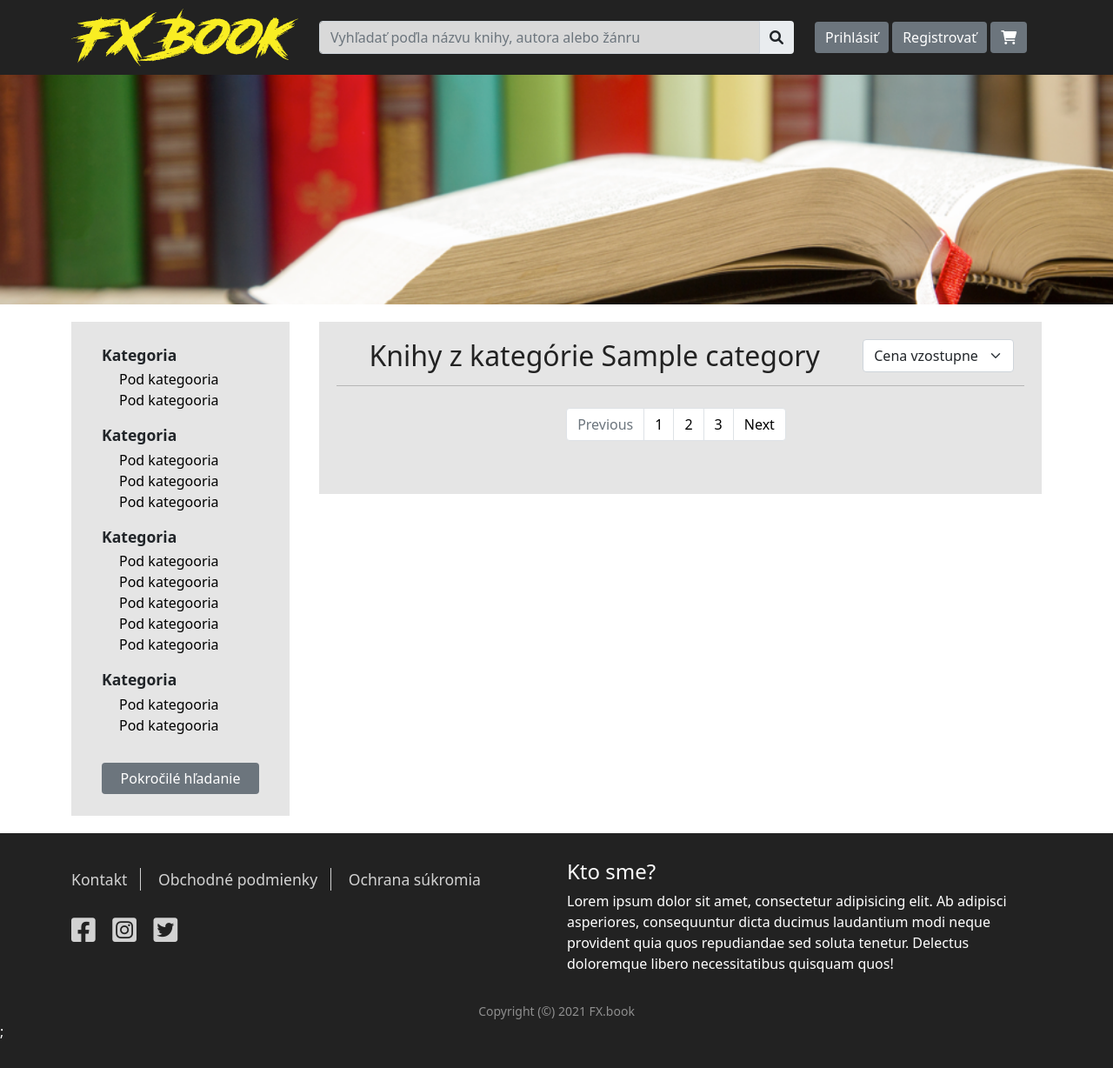
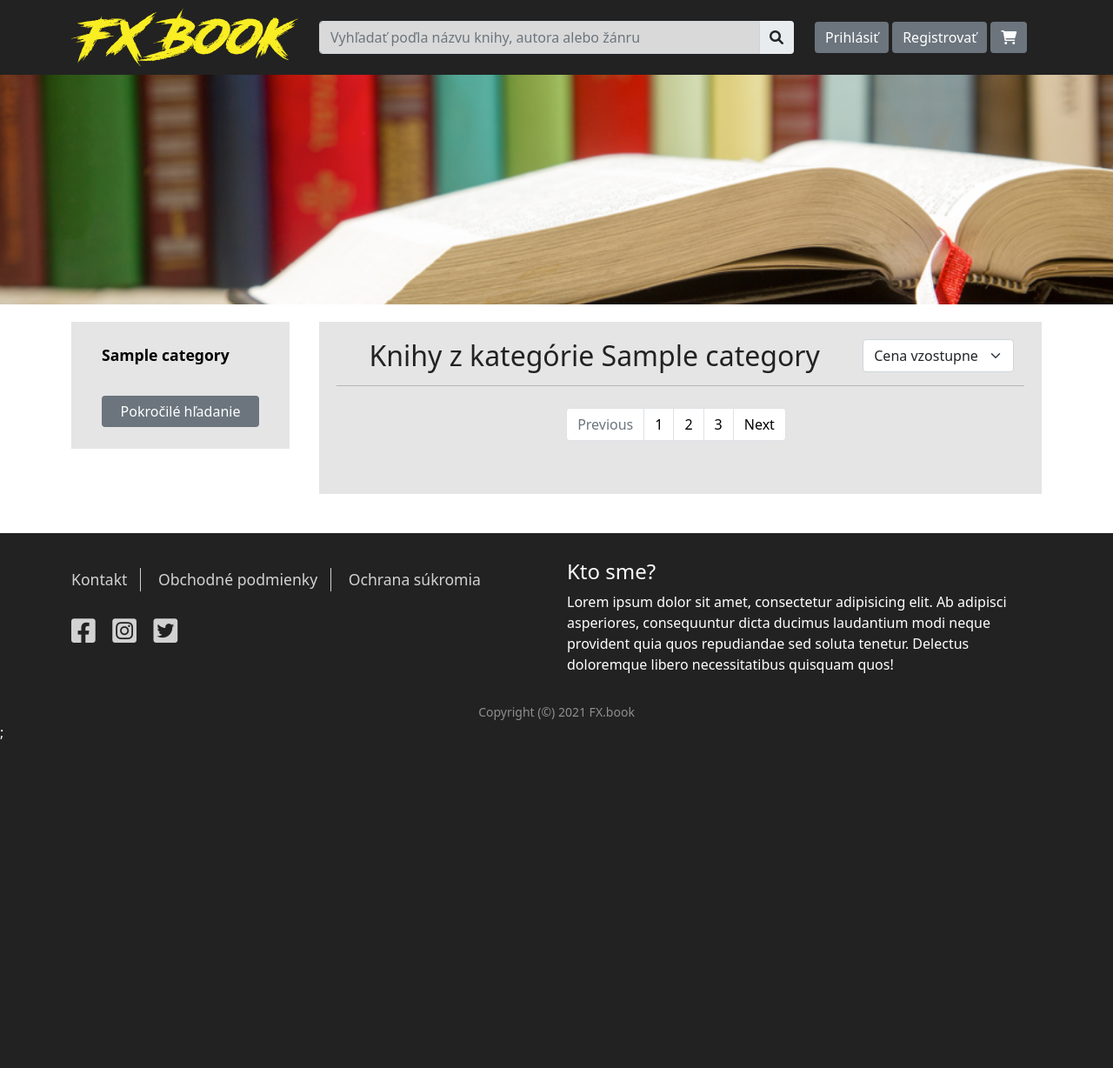
Before and after one commit to Roman-24/Eshop_books_r, a Laravel app: page /category/1 in a window 1280 px wide. Shown: the whole page at 87% size. After the commit the page ends 850 px from the top, so only its background shows below. Run offline with Laravel 8, Linux system fonts and the light colour scheme; tables that the repository leaves empty hold one stand-in row (values such as "Sample post").

Commit message:
Categories and books preview

```diff
--- a/app/Http/Controllers/BookController.php
+++ b/app/Http/Controllers/BookController.php
@@ -5,6 +5,7 @@
 use App\Models\Book;
 use App\Http\Requests\StoreBookRequest;
 use App\Http\Requests\UpdateBookRequest;
+use App\Models\Category;
 
 class BookController extends Controller
 {
@@ -49,7 +50,7 @@
      */
     public function show(Book $book)
     {
-        return view('layout.pages.book', compact('book', $book));
+        return view('layout.pages.book', compact('book', $book))->with("categories", Category::all());
     }
 
 
--- a/app/Http/Controllers/CategoryController.php
+++ b/app/Http/Controllers/CategoryController.php
@@ -16,7 +16,8 @@
      */
     public function index()
     {
-        //
+        $categories = Category::all();
+        return view('layout.partials.aside-nav', compact('categories', $categories));
     }
 
     /**
@@ -51,7 +52,7 @@
         $books = Book::where('category', $id)->get();
         $category = Category::find($id);
 
-        return view('layout.pages.products')->with("category", $category)->with("books", $books);
+        return view('layout.pages.products')->with("category", $category)->with("books", $books)->with("categories", Category::all());
     }
 
     /**
--- a/resources/views/layout/app.blade.php
+++ b/resources/views/layout/app.blade.php
@@ -9,7 +9,7 @@
 
 <div class="container">
     <div class="row">
-        @include('layout.partials.aside_nav')
+        @include('layout.partials.aside-nav')
         <main class="col-12 col-lg-9">
             @yield('content')
         </main>
--- a/resources/views/layout/pages/shopping-cart.blade.php
+++ b/resources/views/layout/pages/shopping-cart.blade.php
@@ -5,7 +5,7 @@
     <div class="basket-list">
         <a href="#" class="book-item">
             <div class="row m-0">
-                @include('layout.partials.book-item', ['item'=>$item])
+{{--                @include('layout.partials.book-item', ['item'=>$item])--}}
                 <div class="col-0 align-self-center col-lg-2">
                     <div class="d-flex text-center quantity-selection ">
                         <button class="btn btn-link px-2"
--- /dev/null
+++ b/resources/views/layout/partials/aside-nav.blade.php
@@ -0,0 +1,20 @@
+<aside class="col-12 col-lg-3">
+    <nav class="navbar-expand-lg">
+        <button class="navbar-toggler" type="button" data-bs-toggle="collapse" data-bs-target="#asideNav"
+                aria-controls="navbarNav" aria-expanded="false" aria-label="Toggle navigation">
+            <i class="fas fa-bars"></i>
+        </button>
+        <h3 class="navbar-title">Kategórie</h3>
+        <button class="btn btn-secondary desktop-hide" data-bs-toggle="modal" data-bs-target="#advanced-search">
+            Pokročilé hľadanie
+        </button>
+        <div class="collapse navbar-collapse" id="asideNav">
+            <ul>
+                @foreach ($categories as $category)
+                    <li class="category"><a href="/category/{{$category->id}}" title="{{$category->name}}">{{$category->name}}</a></li>
+                @endforeach
+            </ul>
+        </div>
+        <button class="btn btn-secondary mobile-hide" data-bs-toggle="modal" data-bs-target="#advanced-search">Pokročilé hľadanie</button>
+    </nav>
+</aside>
--- a/resources/views/layout/partials/aside_nav.blade.php
+++ /dev/null
@@ -1,32 +0,0 @@
-<aside class="col-12 col-lg-3">
-    <nav class="navbar-expand-lg">
-        <button class="navbar-toggler" type="button" data-bs-toggle="collapse" data-bs-target="#asideNav" aria-controls="navbarNav"
-                aria-expanded="false" aria-label="Toggle navigation">
-            <i class="fas fa-bars"></i>
-        </button>
-        <h3 class="navbar-title">Kategórie</h3>
-        <button class="btn btn-secondary desktop-hide" data-bs-toggle="modal" data-bs-target="#advanced-search">Pokročilé hľadanie</button>
-        <div class="collapse navbar-collapse" id="asideNav">
-            <ul>
-                <!-- TODO dať tu iba li alebo ako asideNav meno kateogrie/subk pre citacky or podobne-->
-                <li class="category">Kategoria</li>
-                <li class="sub-category"><a href="products.html">Pod kategooria</a></li>
-                <li class="sub-category"><a href="#">Pod kategooria</a></li>
-                <li class="category">Kategoria</li>
-                <li class="sub-category"><a href="#">Pod kategooria</a></li>
-                <li class="sub-category"><a href="#">Pod kategooria</a></li>
-                <li class="sub-category"><a href="#">Pod kategooria</a></li>
-                <li class="category">Kategoria</li>
-                <li class="sub-category"><a href="#">Pod kategooria</a></li>
-                <li class="sub-category"><a href="#">Pod kategooria</a></li>
-                <li class="sub-category"><a href="#">Pod kategooria</a></li>
-                <li class="sub-category"><a href="#">Pod kategooria</a></li>
-                <li class="sub-category"><a href="#">Pod kategooria</a></li>
-                <li class="category">Kategoria</li>
-                <li class="sub-category"><a href="#">Pod kategooria</a></li>
-                <li class="sub-category"><a href="#">Pod kategooria</a></li>
-            </ul>
-        </div>
-        <button class="btn btn-secondary mobile-hide" data-bs-toggle="modal" data-bs-target="#advanced-search">Pokročilé hľadanie</button>
-    </nav>
-</aside>
--- a/resources/views/layout/partials/book-item.blade.php
+++ b/resources/views/layout/partials/book-item.blade.php
@@ -1,4 +1,4 @@
-<a href="book/{{$book->id}}" class="book-item">
+<a href="/book/{{$book->id}}" class="book-item">
     <div class="row m-0">
         <div class="image col-2" style="background-image: url(public/assets/book-cover.jpg)"></div>
         <div class="item-details col-10">
--- a/routes/web.php
+++ b/routes/web.php
@@ -2,6 +2,7 @@
 
 use App\Http\Controllers\BookController;
 use App\Http\Controllers\CategoryController;
+use App\Models\Category;
 use Illuminate\Support\Facades\Route;
 
 /*
@@ -16,11 +17,11 @@
 */
 
 Route::get('/', function () {
-    return view('layout.pages.homepage');
+    return view('layout.pages.homepage')->with("categories", Category::all());
 });
 
 Route::get('shopping-cart', function () {
-    return view('layout.pages.shopping-cart');
+    return view('layout.pages.shopping-cart')->with("categories", Category::all());
 });
 
 Route::resource('book', BookController::class);
```
